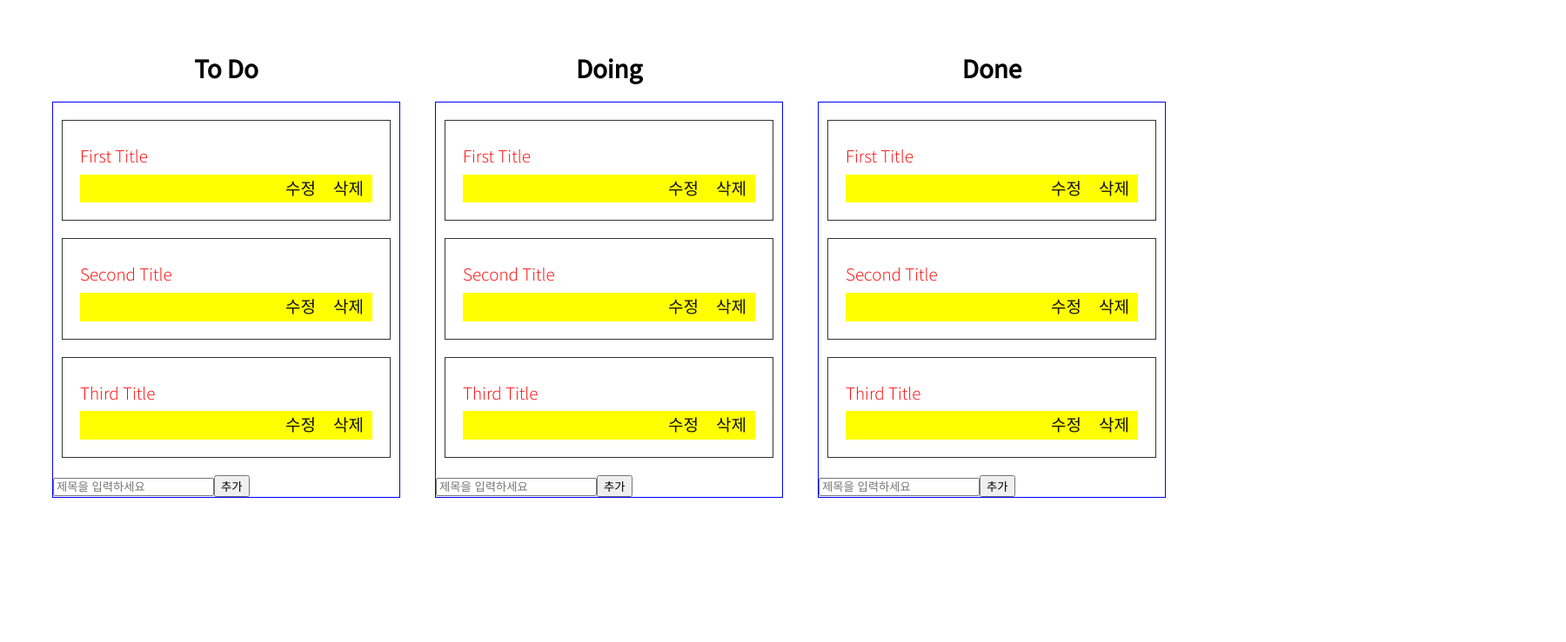
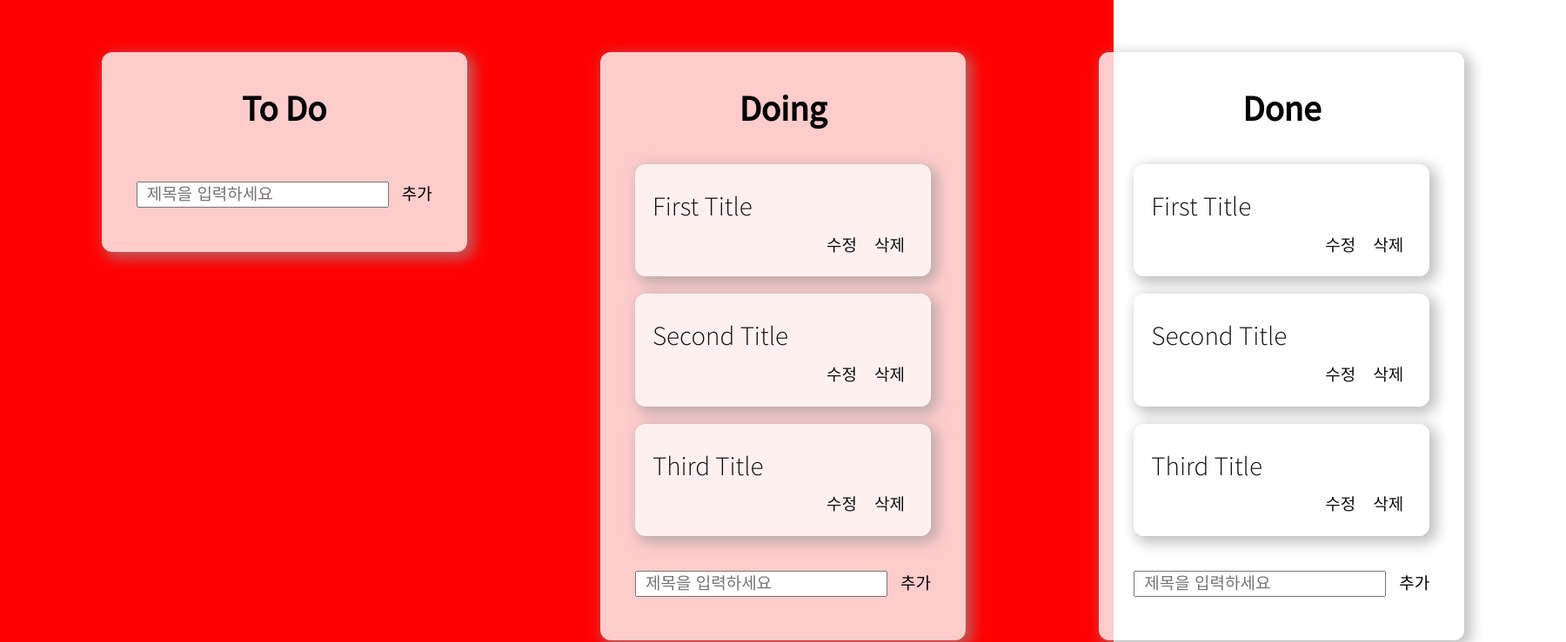
Before and after one commit to Pre-Team-10/pre-onboarding-8th-2-10, a React (Create React App) app: page / in a window 1280 px wide. Shown: the top 739 px of the page at 87% size, 1800 px wide, since content can reach past the window. Built offline with nearby package versions, Linux system fonts and the light colour scheme.

Commit message:
Style: 카드 영역 스타일 수정

```diff
--- a/src/pages/Main.tsx
+++ b/src/pages/Main.tsx
@@ -3,50 +3,68 @@ import styled from "styled-components";
 import DEFAULT_DATA from "../utils/defaultdata";
 
 function Main() {
+  const Container = styled.div`
+    width: 100%;
+    height: 100vh;
+    background-color: red;
+  `;
+
   const Wrap = styled.section`
     display: flex;
-    justify-content: space-between;
-    width: 1400px;
-    margin: 0 auto;
+    flex-dirction: row;
+    justify-content: space-evenly;
+    align-items: flex-start;
+    width: 1800px;
+    min-width: 1800px;
+    margin: 0;
     padding: 40px;
   `;
 
-  const Section = styled.section`
-    width: 33.33%;
+  const Section = styled.div`
+    width: 420px;
+    height: auto;
+    max-height: 1200px;
+    min-height: 230px;
     margin: 20px auto;
+    padding: 40px 0 20px;
     justify-content: space-between;
+    border-radius: 12px;
+    background-color: rgba(255, 255, 255, 0.8);
+    box-shadow: 5px 5px 15px 3px rgba(150, 150, 150, 0.6);
+    overflow: hidden;
   `;
 
-  const Title = styled.h1`
-    font-size: 31px;
+  const Title = styled.h2`
+    font-size: 41px;
     font-weight: bold;
     text-align: center;
   `;
 
   const List = styled.ul`
-    margin: 20px;
-    border: 1px solid blue;
+    margin: 0px 20px 10px;
+    padding: 20px;
   `;
 
   const Card = styled.li`
-    margin: 20px 10px;
+    margin: 20px 0px;
     padding: 20px;
     font-size: 21px;
-    color: red;
-    border: 1px solid #333;
+    color: #111;
+    background-color: rgba(255, 255, 255, 0.7);
+    box-shadow: 5px 5px 15px 3px rgba(150, 150, 150, 0.6);
+    border-radius: 12px;
   `;
 
-  const Subject = styled.h2`
+  const Subject = styled.h3`
     display; block;
     padding: 5px 0;
+    font-size: 31px;
     line-height: 1.5;
   `;
 
   const ButtonWrap = styled.div`
-    display: block;
     height: 100%;
     text-align: right;
-    background-color: yellow;
   `;
 
   const ModifyBtn = styled.button`
@@ -65,7 +83,29 @@ function Main() {
     cursor: pointer;
   `;
 
+  const InputWrap = styled.div`
+    width: 100%;
+    height: 30px;
+    margin-top: 40px;
+  `;
+
+  const SubjectInput = styled.input`
+    width: calc(100% - 50px);
+    height: 30px;
+    padding: 0 10px;
+    font-size: 19px;
+  `;
+
+  const SubjectAddBtn = styled.button`
+    all: unset;
+    width: 50px;
+    font-size: 19px;
+    text-align: right;
+    line-height: 1.5;
+  `;
+
   return (
+    <Container>
       <Wrap>
         {DEFAULT_DATA.map(({ list_id, list_title, card_contents }) => (
           <Section key={list_id}>
@@ -80,14 +120,15 @@ function Main() {
                   </ButtonWrap>
                 </Card>
               ))}
-            <div>
-              <input type="text" placeholder="제목을 입력하세요" />
-              <button type="button">추가</button>
-            </div>
+              <InputWrap>
+                <SubjectInput type="text" placeholder="제목을 입력하세요" />
+                <SubjectAddBtn type="button">추가</SubjectAddBtn>
+              </InputWrap>
             </List>
           </Section>
         ))}
       </Wrap>
+    </Container>
   );
 }
 
--- a/src/utils/defaultdata.ts
+++ b/src/utils/defaultdata.ts
@@ -16,29 +16,7 @@ const DEFAULT_DATA: DefaultData[] = [
   {
     list_id: 1,
     list_title: "To Do",
-    card_contents: [
-      {
-        id: 1,
-        username: "janghyun1",
-        subject: "First Title",
-        content: "hi, my name i janghyun1.",
-        order_number: 1,
-      },
-      {
-        id: 2,
-        username: "janghyun2",
-        subject: "Second Title",
-        content: "hi, my name i janghyun2.",
-        order_number: 2,
-      },
-      {
-        id: 3,
-        username: "janghyun3",
-        subject: "Third Title",
-        content: "hi, my name i janghyun3.",
-        order_number: 3,
-      },
-    ],
+    card_contents: [],
   },
   {
     list_id: 2,
```
Lines whose indentation alone changed are shown as unchanged.
